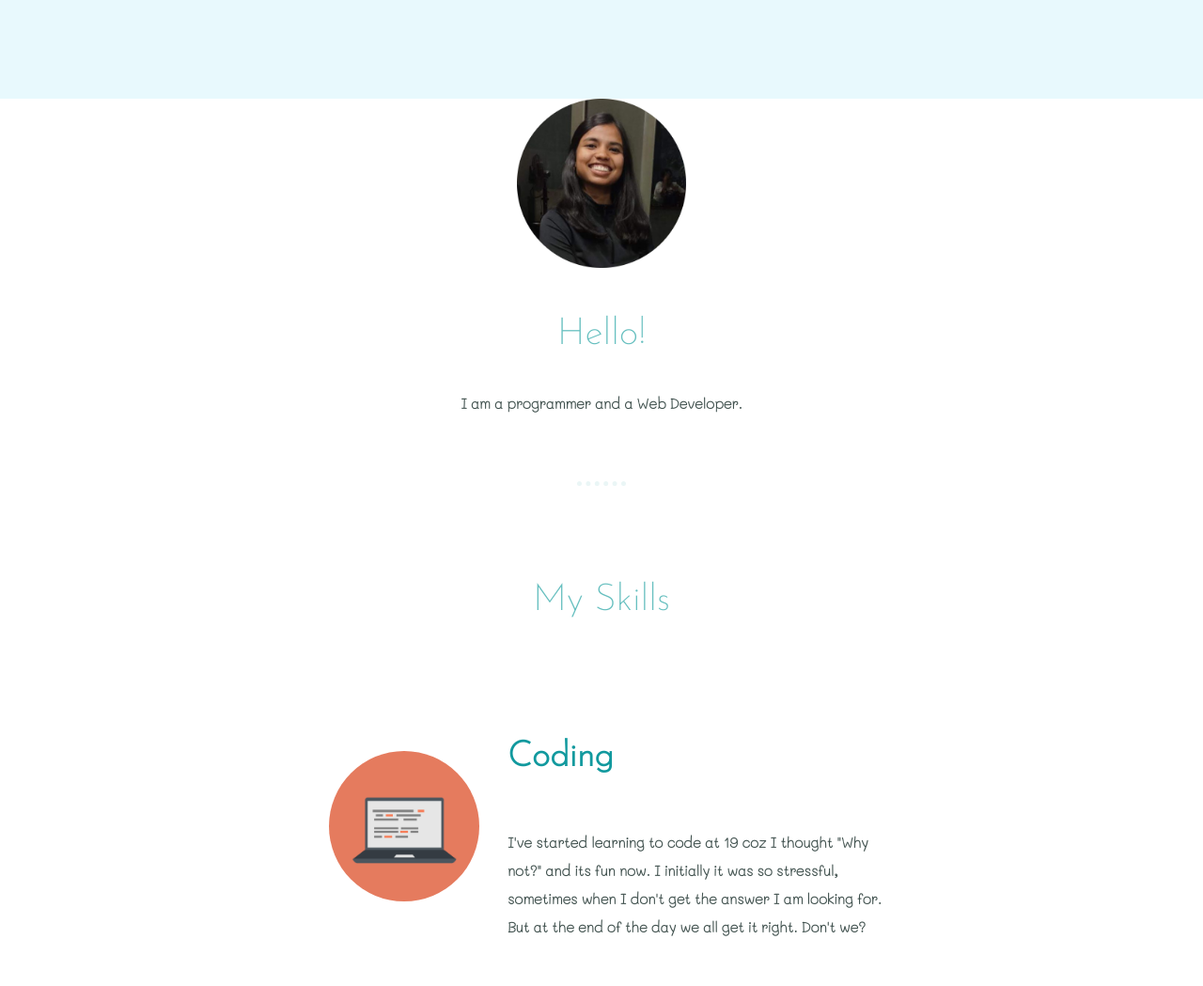
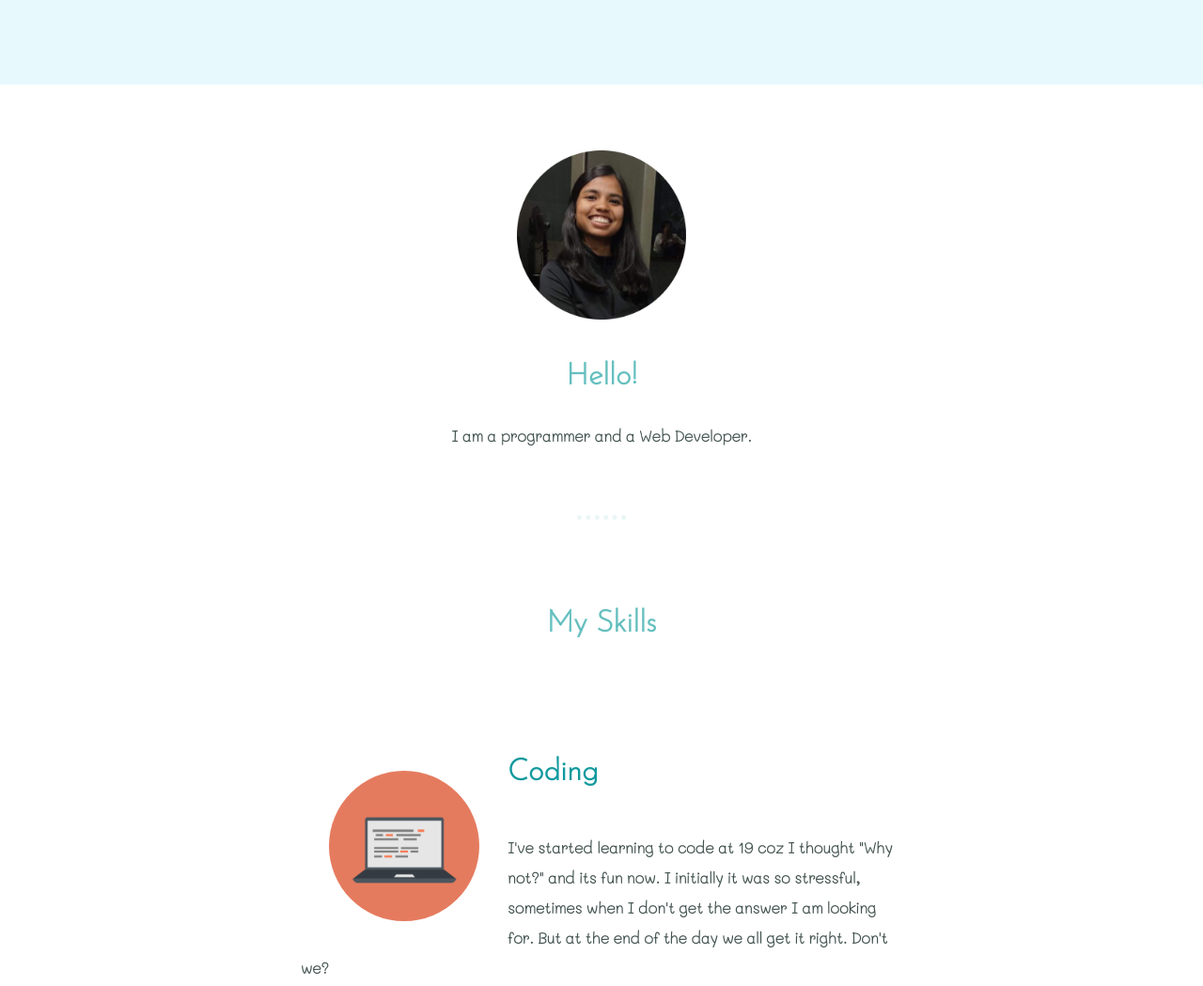
Before and after one commit to anniepauline/Personalized-CV, a plain HTML site: page index.html in a window 1280 px wide. Shown: the part 727-1776 px from the top of the page at 94% size. Drawn offline with Linux system fonts and the light colour scheme.

Commit message:
Update styles.css

```diff
--- a/css/styles.css
+++ b/css/styles.css
@@ -21,6 +21,8 @@ h2
   color: #66BFBF;
   font-weight: normal;
   padding:10px;
+  font-size: 1em;
+  font-weight:bolder;
 
 
 }
@@ -28,10 +30,12 @@ h3
 {
   font-family: 'Josefin Sans', sans-serif;
   color: #11999E;
+  font-size: 1em;
 }
 p{
   font-size: 15px;
   font-weight:600;
+  font-size:0.5em;
 }
 
 .top{
@@ -58,6 +62,7 @@ p{
 {
   height:180px;
   width:180px;
+  padding-top: 70px;
 }
 
 .code
```
